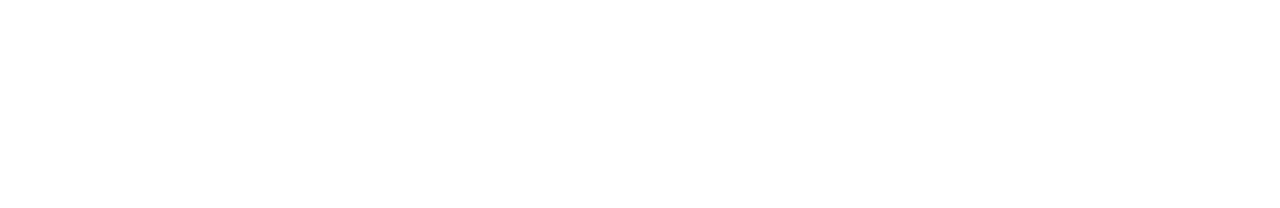
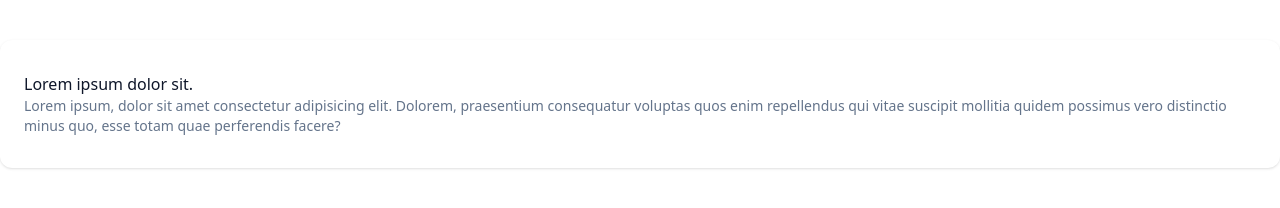
Before and after one commit to Rohith6721/tailwind-sandbox-starter, a plain HTML site: page 18-dark-mode/index.html in a window 1280 px wide. Drawn offline with nearby package versions, Linux system fonts and the light colour scheme.

Commit message:
Dark Mode updated

```diff
--- a/18-dark-mode/index.html
+++ b/18-dark-mode/index.html
@@ -9,6 +9,20 @@
   </head>
   <body>
     <!-- By default, you can have your project use whatever mode your OS is using. You can use "dark:{class}". You can also set your config to use a class instead of using your OS mode -->
+
+    <div
+      class="container mx-auto mt-10 bg-white dark:bg-slate-900 rounded-xl px-6 py-8 shadow xl"
+    >
+      <h3 class="text-slate-900 dark:text-white font-medium tracking-tignt">
+        Lorem ipsum dolor sit.
+      </h3>
+      <p class="text-slate-500 dark:text-slate-400 font-medium tracking-tignt text-sm">
+        Lorem ipsum, dolor sit amet consectetur adipisicing elit. Dolorem,
+        praesentium consequatur voluptas quos enim repellendus qui vitae
+        suscipit mollitia quidem possimus vero distinctio minus quo, esse totam
+        quae perferendis facere?
+      </p>
+    </div>
   </body>
 </html>
 
```
